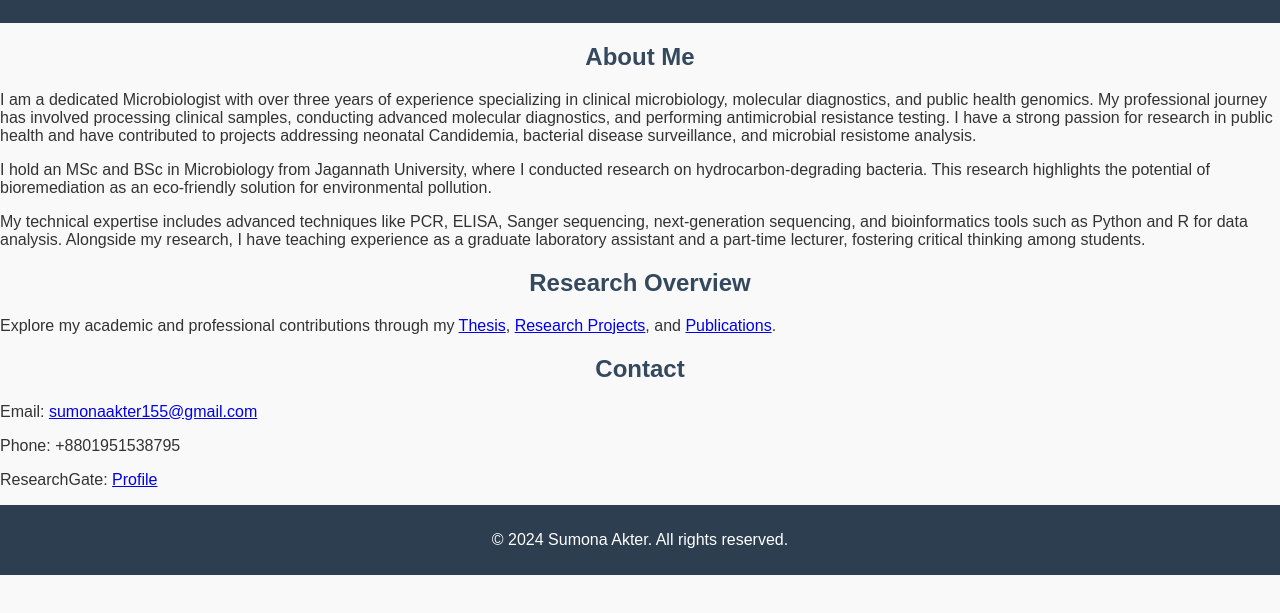
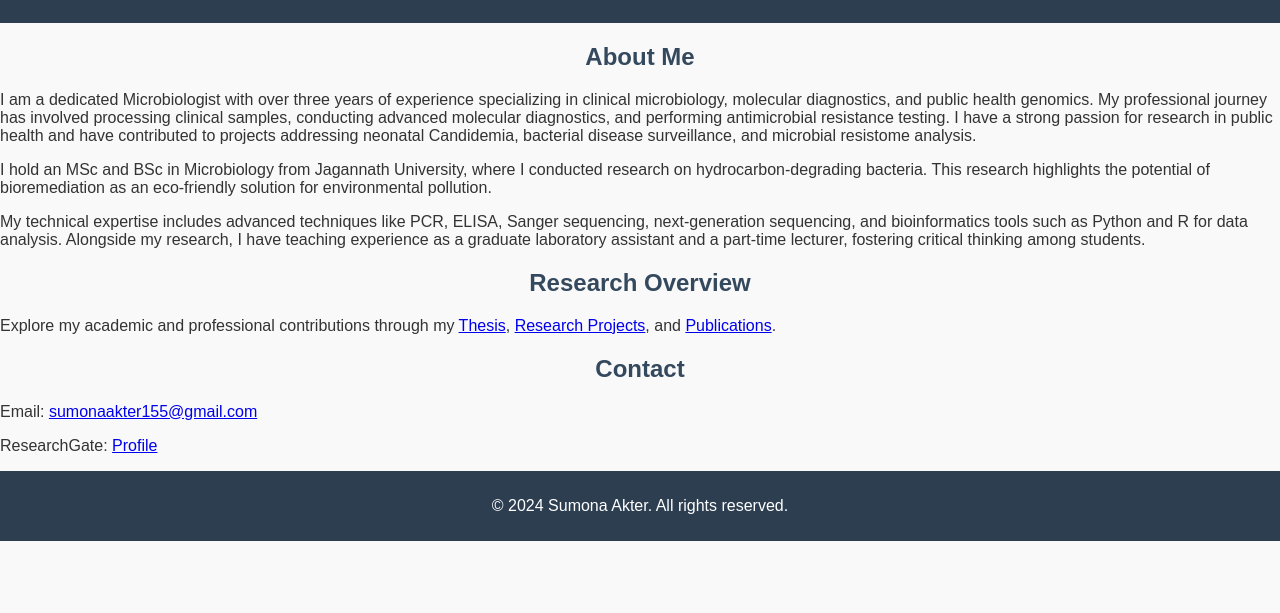
Before and after one commit to sumona-akter/Personal-website, a plain HTML site: page index.html in a window 1280 px wide. Shown: the part 145-758 px from the top of the page. Drawn offline with Linux system fonts and the light colour scheme.

Commit message:
Update index.html

```diff
--- a/index.html
+++ b/index.html
@@ -51,7 +51,6 @@
         <section id="contact">
             <h2>Contact</h2>
             <p>Email: <a href="mailto:sumonaakter155@gmail.com">sumonaakter155@gmail.com</a></p>
-            <p>Phone: +8801951538795</p>
             <p>ResearchGate: <a href="https://www.researchgate.net/profile/Sumona-Akter" target="_blank">Profile</a></p>
         </section>
     </main>
```
